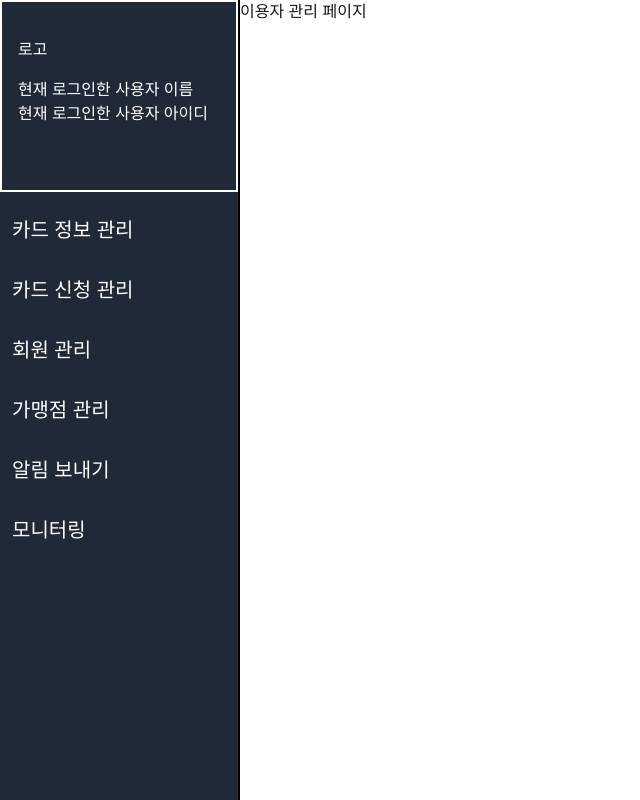
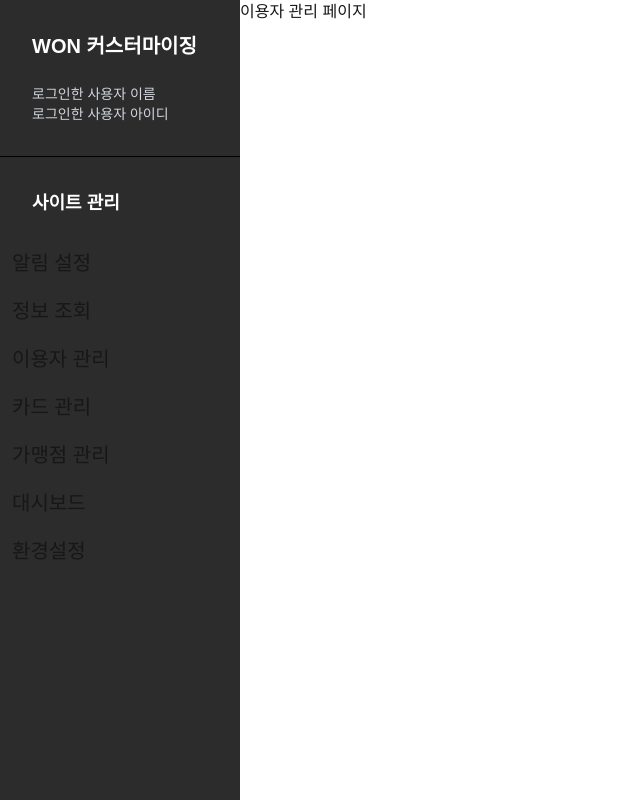
Before and after one commit to seonmin5/Quostomize-admin, a Next.js app: page /members in a window 1280 px wide. Shown: the whole page, without its empty margins (0-640 px from the left). Built offline with nearby package versions, Linux system fonts and the light colour scheme.

Commit message:
Refactor/dev: sideNav 사이í 사이트명 및 NavMenuItem 추가

```diff
--- a/components/sideNav/sideNav.jsx
+++ b/components/sideNav/sideNav.jsx
@@ -1,27 +1,31 @@
-import Link from "next/link";
 import NavMenuItem from "./navMenuItem";
 
 const SideNav = async () => {
   return (
-    <div className="w-full h-full sticky top-0 left-0 bg-gray-800 text-white">
-      <div className="px-4 pt-9 pb-4 h-48 border-white border-2">
-        <div className="mb-4">로고</div>
-        <div>현재 로그인한 사용자 이름</div>
-        <div>현재 로그인한 사용자 아이디</div>
+      <div className="w-60 min-h-screen bg-[#2C2C2C]">
+          <div className="p-8 border-b border-[#000000] text-white">
+              <div className="flex items-center mb-6">
+                  <div className="text-xl font-bold flex items-center">
+                      WON 커스터마이징
+                  </div>
+              </div>
+              <div className="text-gray-300 text-sm">로그인한 사용자 이름</div>
+              <div className="text-gray-300 text-sm">로그인한 사용자 아이디</div>
+          </div>
+          <div className="">
+              <h2 className="pt-8 pr-8 pl-8 pb-6 font-bold text-white text-lg">사이트 관리</h2>
+              <ul className="space-y-1">
+                  <NavMenuItem menuName={"알림 설정"} menuHref={"notifications"} iconSrc={"/icons/notification.png"}/>
+                  <NavMenuItem menuName={"정보 조회"} menuHref={"information"} iconSrc={"/icons/information.png"}/>
+                  <NavMenuItem menuName={"이용자 관리"} menuHref={"members"} iconSrc={"/icons/user.png"}/>
+                  <NavMenuItem menuName={"카드 관리"} menuHref={"cards"} iconSrc={"/icons/card.png"}/>
+                  <NavMenuItem menuName={"가맹점 관리"} menuHref={"franchises"} iconSrc={"/icons/franchise.png"}/>
+                  <NavMenuItem menuName={"대시보드"} menuHref={"https://grafana.com/products/cloud/"}
+                               iconSrc={"/icons/dashboard.png"}/>
+                  <NavMenuItem menuName={"환경설정"} menuHref={"setting"} iconSrc={"/icons/setting.png"}/>
+              </ul>
+          </div>
       </div>
-      <ul className="pt-4 space-y-4">
-        <NavMenuItem menuName={"카드 정보 관리"} menuHref={"card-details"} />
-        <NavMenuItem menuName={"카드 신청 관리"} menuHref={"card-applicants"} />
-        <NavMenuItem menuName={"회원 관리"} menuHref={"members"} />
-        <NavMenuItem menuName={"가맹점 관리"} menuHref={"franchises"} />
-        <NavMenuItem menuName={"알림 보내기"} menuHref={"notifications"} />
-        <li>
-          <Link href="#" className="flex items-center space-x-3 text-xl rounded-md bg-transparent px-3 py-2 hover:bg-gray-600 hover:font-semibold " target="_blank">
-            <span>모니터링</span>
-          </Link>
-        </li>
-      </ul>
-    </div>
   );
 }
 
```
